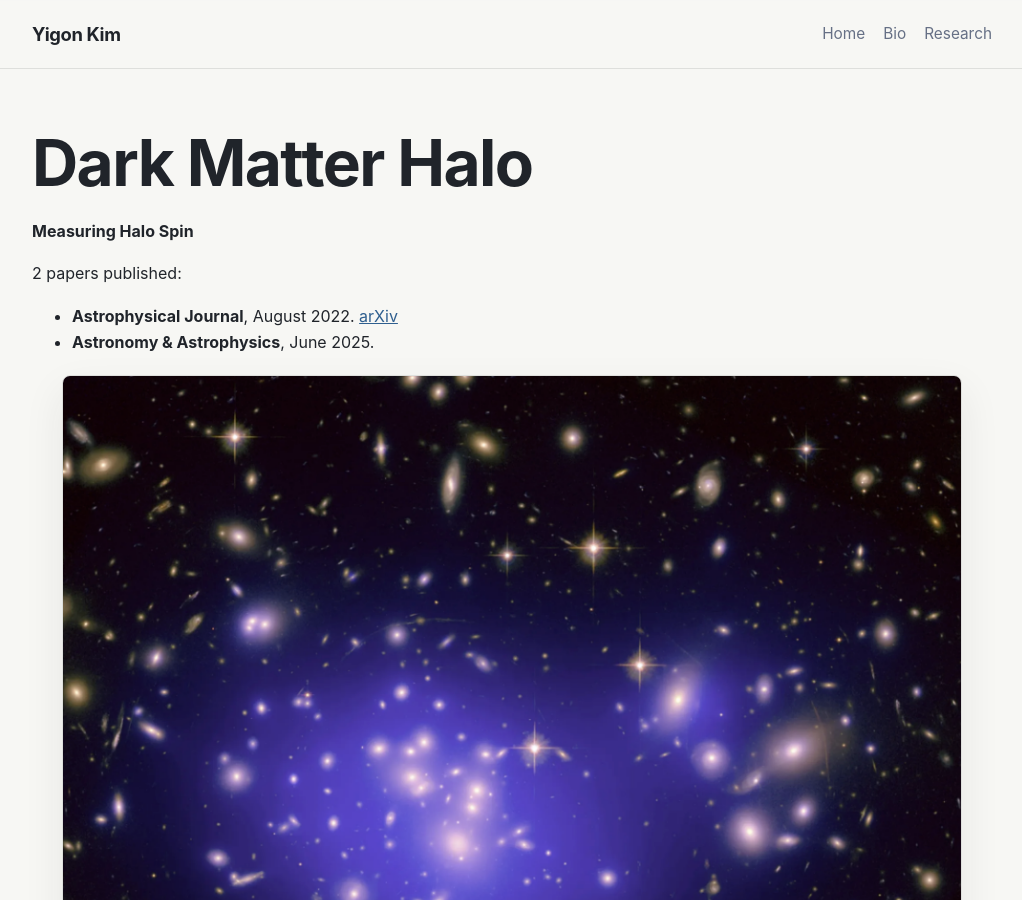
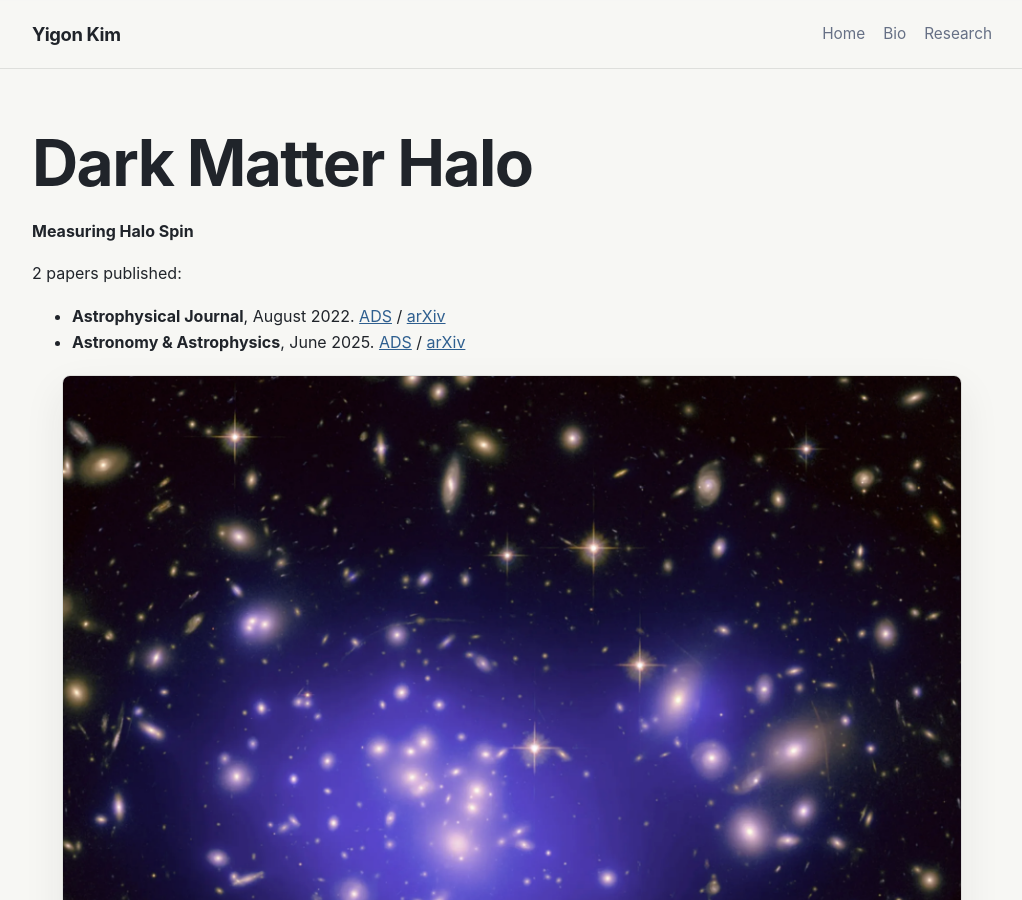
Before and after one commit to yigon/yigon.github.io, a Jekyll site: the page built from research/dark-matter-halo.md, in a window 1280 px wide and 900 px high. Shown: the whole window, without its empty margins (128-1150 px from the left). Built offline with Jekyll 4.4.1, drawn with Linux system fonts in a browser that asks for light colours.

```diff
--- /dev/null
+++ b/_includes/mathjax.html
@@ -0,0 +1,17 @@
+<script>
+window.MathJax = {
+  tex: {
+    inlineMath: [['\\(', '\\)']],
+    displayMath: [['\\[', '\\]']],
+    processEscapes: true
+  },
+  svg: {
+    fontCache: 'global'
+  }
+};
+</script>
+
+<script
+  src="https://cdn.jsdelivr.net/npm/mathjax@3/es5/tex-svg.js"
+  async>
+</script>
--- a/_layouts/default.html
+++ b/_layouts/default.html
@@ -6,6 +6,9 @@
     <title>{% if page.title %}{{ page.title }} | {% endif %}{{ site.title }}</title>
     <meta name="description" content="{{ page.description | default: site.description | strip_html | strip_newlines }}">
     <link rel="stylesheet" href="{{ '/assets/css/style.css' | relative_url }}">
+    {% if page.math %}
+      {% include mathjax.html %}
+    {% endif %}
   </head>
   <body>
     {% include header.html %}
--- a/research/dark-matter-halo.md
+++ b/research/dark-matter-halo.md
@@ -10,8 +11,8 @@ permalink: /research/dark-matter-halo/
 
 2 papers published:
 
-- **Astrophysical Journal**, August 2022. [arXiv](https://arxiv.org/abs/2207.02389)
-- **Astronomy & Astrophysics**, June 2025.
+- **Astrophysical Journal**, August 2022. [ADS](https://ui.adsabs.harvard.edu/abs/2022ApJ...935...71K/abstract) / [arXiv](https://arxiv.org/abs/2207.02389)
+- **Astronomy & Astrophysics**, June 2025. [ADS](https://ui.adsabs.harvard.edu/abs/2025A%26A...700A.149K/abstract) / [arXiv](https://arxiv.org/abs/2506.21827)
 
 <img class="wide-image" src="{{ '/assets/img/research/halo-cluster.png' | relative_url }}" alt="Dark matter halo in a galaxy cluster">
 
```
Also changed, not shown: other parts of research/dark-matter-halo.md (+1 -0 lines), research/large-scale-structure.md (+1 -0 lines), research/milky-way.md (+1 -0 lines).
